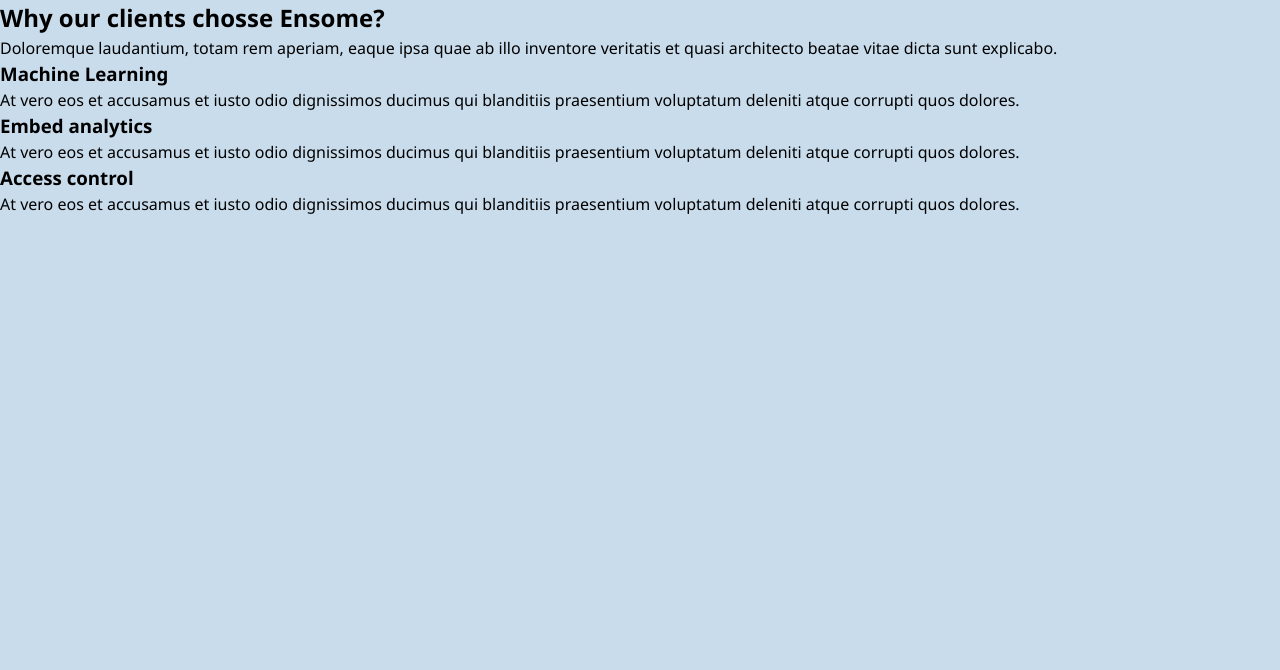
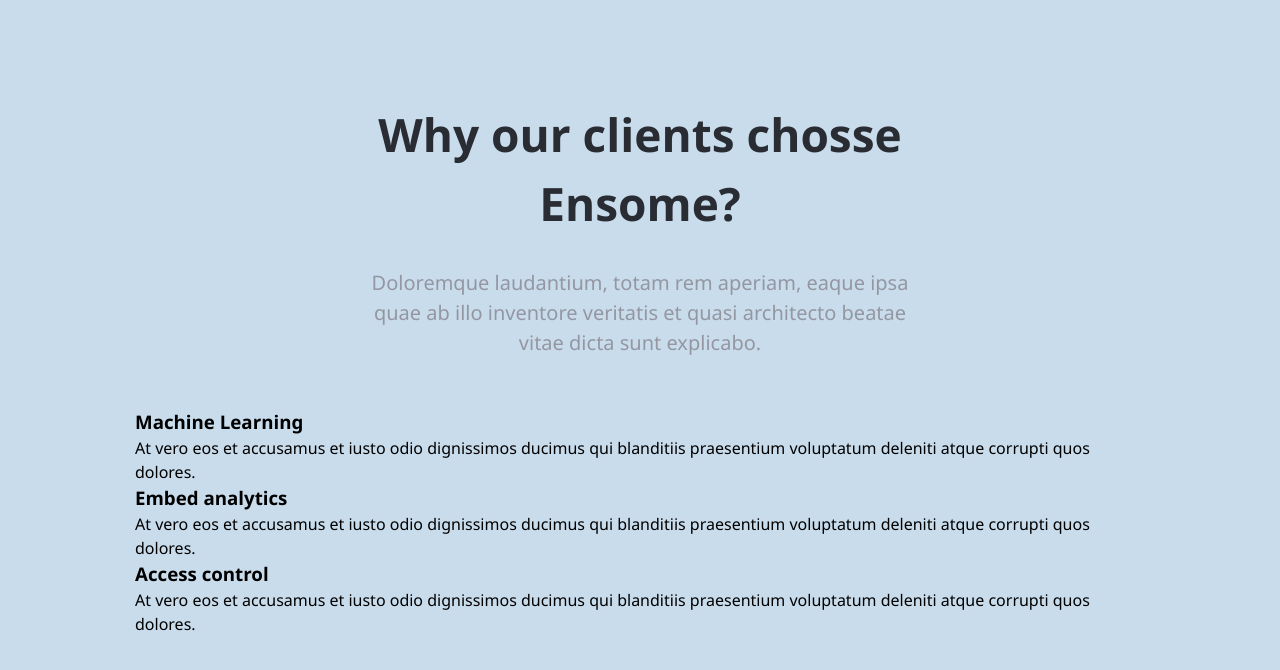
Before and after one commit to 2HEADSs/Themeforest-Ensome, a plain HTML site: page index.html in a window 1280 px wide. Drawn offline with Linux system fonts and the light colour scheme.

Commit message:
update css

```diff
--- a/style/index.css
+++ b/style/index.css
@@ -10,7 +10,30 @@ body {
 
 
 .section--narrow {
+    max-width: 1110px;
+    margin-left: auto;
+    margin-right: auto;
+    padding: 100px 50px;
+}
 
+.section__desc,
+.section__title {
+    max-width: 540px;
+    margin-left: auto;
+    margin-right: auto;
+    text-align: center;
+}
+
+.section__title {
+    margin-bottom: 30px;
+    font-size: 46px;
+    color: var(--clr-black);
+}
+
+.section__desc {
+    margin-bottom: 50px;
+    font-size: 20px;
+    color: var(--clr-grey);
 }
 
 
```
